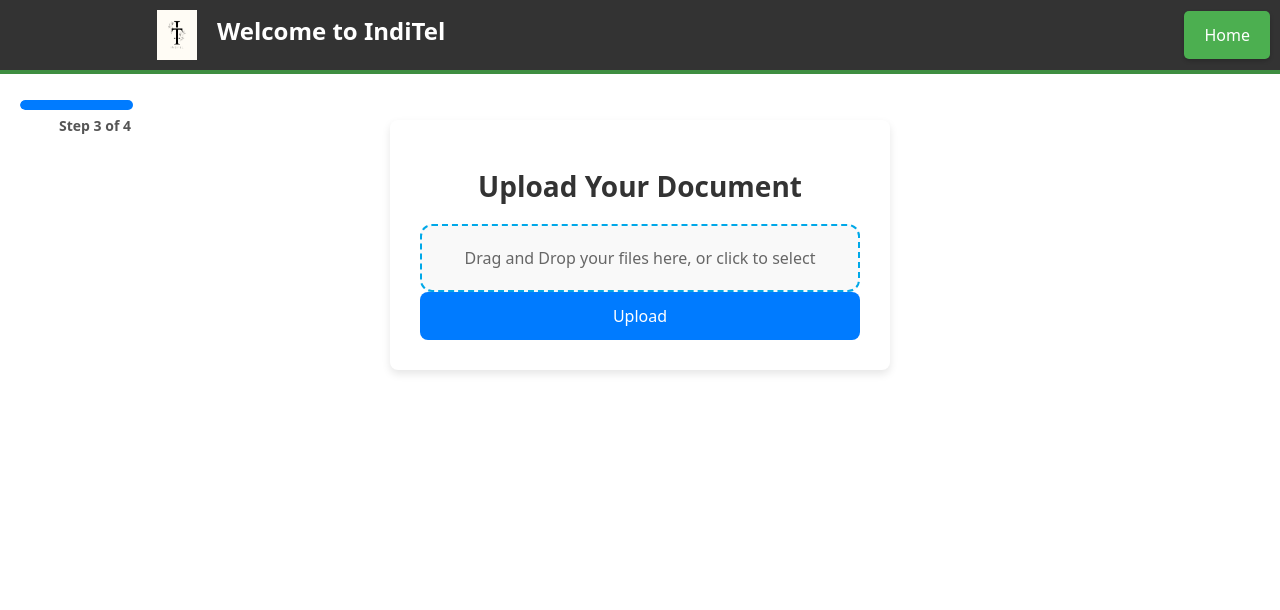
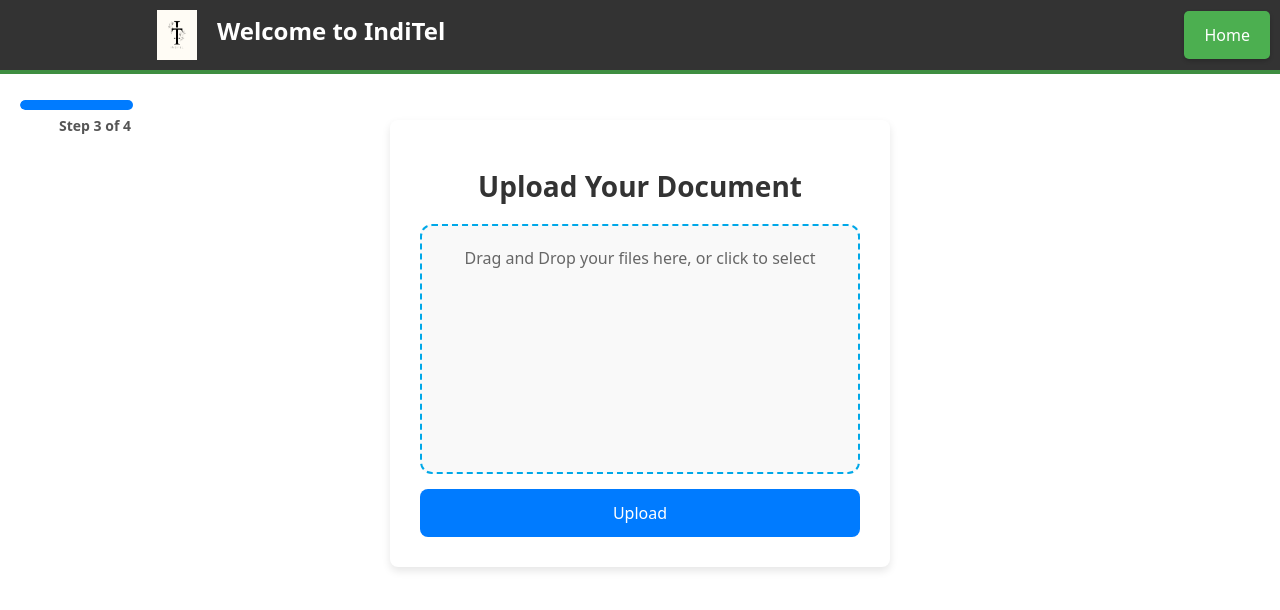
Before and after one commit to trishanu-init/inditel_demo, a React (Create React App) app: page /upload-documents in a window 1280 px wide. Shown: the top 610 px of the page. Built offline with nearby package versions, Linux system fonts and the light colour scheme.

Commit message:
upload container styling

```diff
--- a/src/components/DocumentUpload.css
+++ b/src/components/DocumentUpload.css
@@ -148,6 +148,8 @@ header {
   border: 2px dashed #007bff;
   padding: 40px;
   border-radius: 12px;
+  height: 250px;
+  margin-bottom: 15px;
   background-color: #f9f9f9;
   cursor: pointer;
   transition: background-color 0.3s;
```
